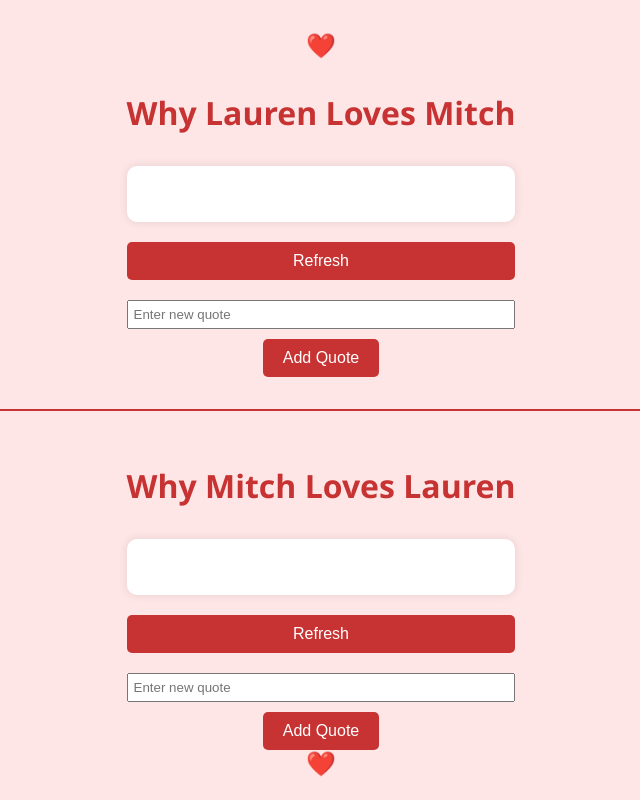
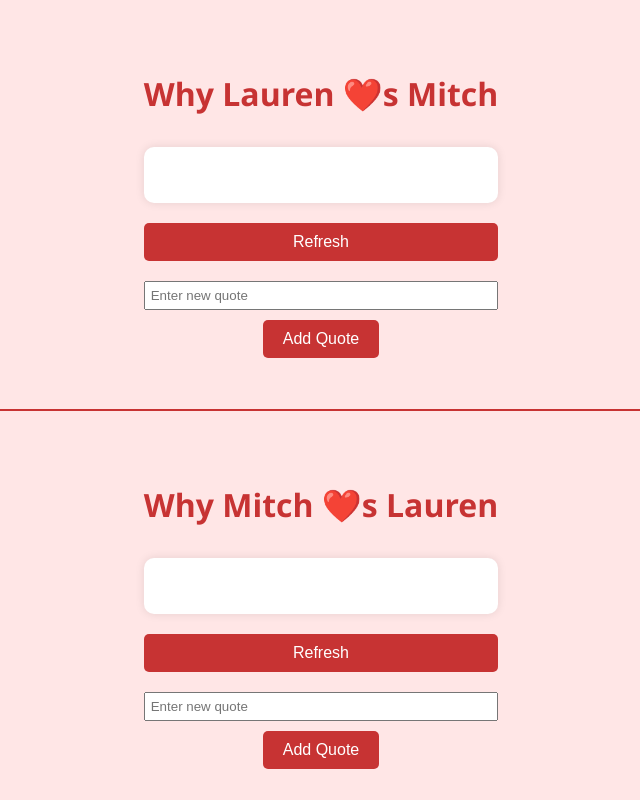
Before and after one commit to mreidss/WILY, a plain HTML site: page index.html in a window 1280 px wide. Shown: the whole page, without its empty margins (319-959 px from the left). Drawn offline with Linux system fonts and the light colour scheme; some packages are replaced by stand-ins of ours; no server answers; a script that the page names is missing.

Commit message:
added hearts in title

```diff
--- a/index.html
+++ b/index.html
@@ -104,8 +104,7 @@
 
 <div class="Outer_container">
   <div class="WILY_column">
-    <div class="heart">❤️</div>
-    <h1>Why Lauren Loves Mitch</h1>
+    <h1>Why Lauren ❤️s Mitch</h1>
     <p id="numReasonsLauren"></p>
     <div class="quote-container" id="quote-container1">
       <p class="quote-text" id="lauren-quote"></p>
@@ -119,7 +118,7 @@
   </div>
   <div class="separator"></div>
   <div class="WILY_column">
-    <h1>Why Mitch Loves Lauren</h1>
+    <h1>Why Mitch ❤️s Lauren</h1>
     <p id="numReasonsMitch"></p>
     <div class="quote-container" id="quote-container2">
       <p class="quote-text" id="mitch-quote"></p>
@@ -130,7 +129,6 @@
       <input type="text" id="mitch-input" placeholder="Enter new quote">
       <button class="add-quote-btn" id="add-quote-btn2">Add Quote</button>
     </div>
-    <div class="heart">❤️</div>
   </div>
 </div>
 
```
